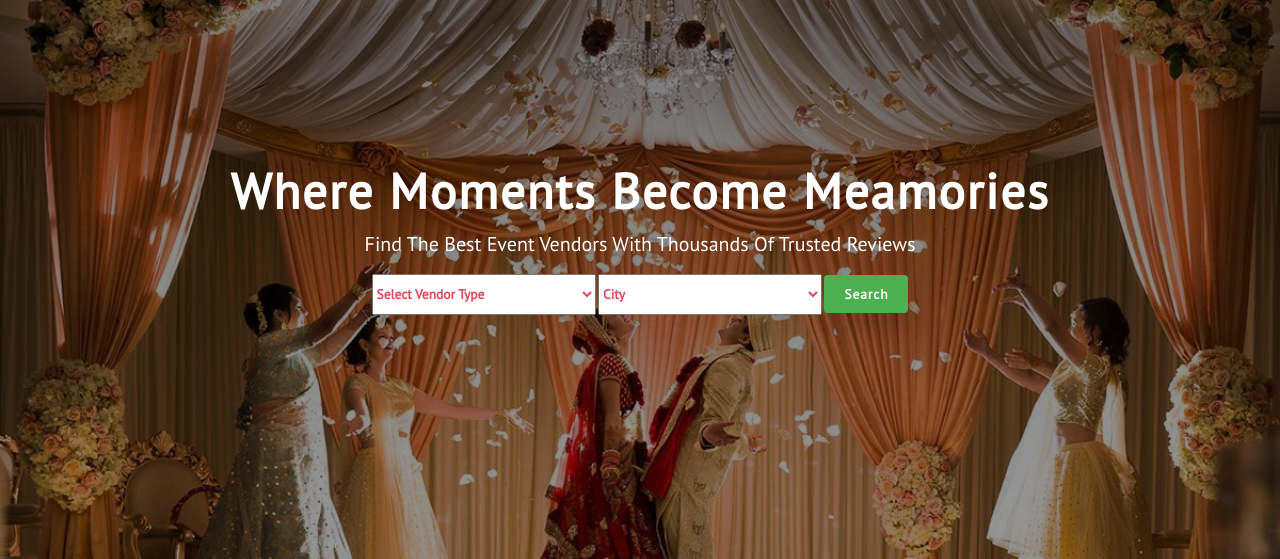
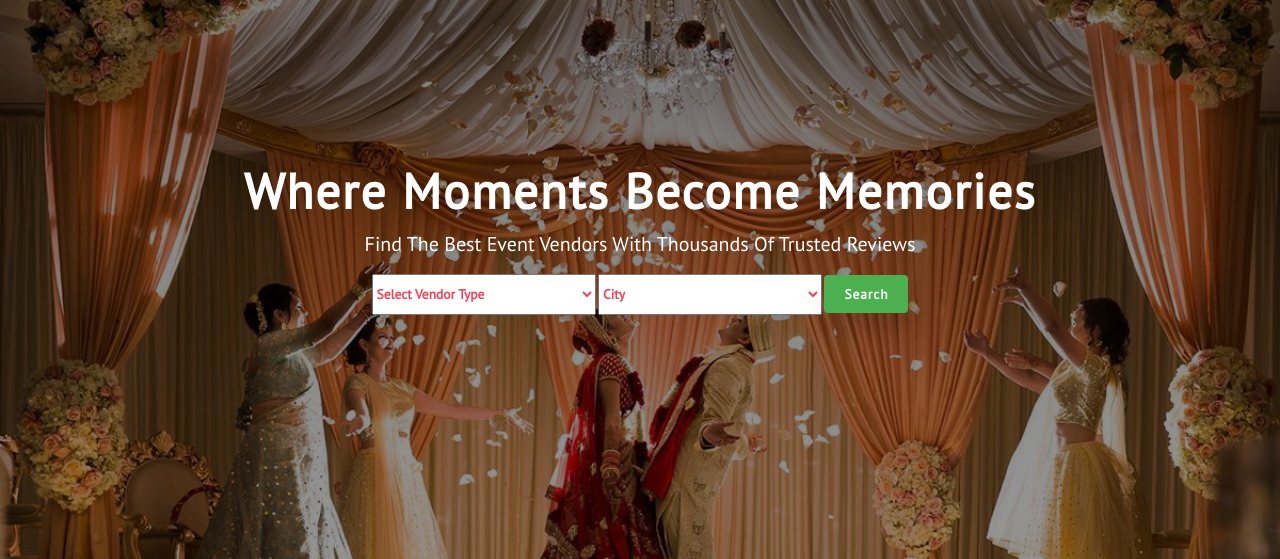
Before and after one commit to debasish-panda1/event_management_3, a plain HTML site: page index.html in a window 1280 px wide. Shown: the part 146-705 px from the top of the page. Drawn offline with Linux system fonts and the light colour scheme.

Commit message:
Update index.html

```diff
--- a/index.html
+++ b/index.html
@@ -33,7 +33,7 @@
     <section class="home" id="home">
         <form action="#">
             <div class="search-box">
-                <h1>Where moments become meamories</h1>
+                <h1>Where moments become memories</h1>
                 <p>Find the best event vendors with thousands of trusted reviews</p>
                 <select type="text" class="search-field">
             <option disabled selected>Select vendor type</option>
```
